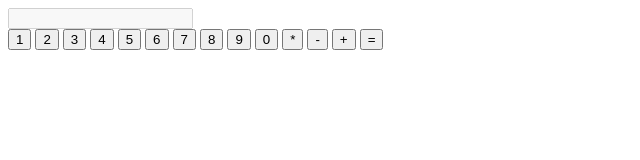
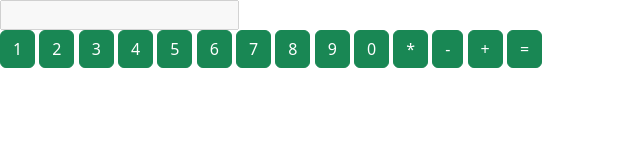
Before and after one commit to EverlastingBigFlo/simpleCalculator-, a plain HTML site: page index.html in a window 1280 px wide. Shown: the whole page, without its empty margins (0-640 px from the left). Drawn offline with nearby package versions, Linux system fonts and the light colour scheme.

Commit message:
changes iin js file

```diff
--- a/index.html
+++ b/index.html
@@ -6,9 +6,16 @@
     <meta name="viewport" content="width=device-width, initial-scale=1.0">
     <title>simpleCalculator</title>
     <script src="script.js" defer></script>
+    <link href="https://cdn.jsdelivr.net/npm/bootstrap@5.3.0-alpha3/dist/css/bootstrap.min.css" rel="stylesheet" integrity="sha384-KK94CHFLLe+nY2dmCWGMq91rCGa5gtU4mk92HdvYe+M/SXH301p5ILy+dN9+nJOZ" crossorigin="anonymous">
+
 </head>
 <body>
-    <div id="show"></div>
+    <div id="show">
+        <button></button>
+    </div>
 
 </body>
+<script src="https://cdn.jsdelivr.net/npm/bootstrap@5.3.0-alpha3/dist/js/bootstrap.bundle.min.js" integrity="sha384-ENjdO4Dr2bkBIFxQpeoTz1HIcje39Wm4jDKdf19U8gI4ddQ3GYNS7NTKfAdVQSZe" crossorigin="anonymous"></script>
+
+<!-- <script src=""></script> -->
 </html>
--- a/script.js
+++ b/script.js
@@ -1,4 +1,4 @@
-class calculator{
+class Calculator{
     screen;
     id;
     element;
@@ -15,25 +15,25 @@ class calculator{
         this.element.innerHTML =
         `<input type="text" disabled>
         <div>
-            <button>1</button>
-            <button>2</button>
-            <button>3</button>
-            <button>4</button>
-            <button>5</button>
-            <button>6</button>
-            <button>7</button>
-            <button>8</button>
-            <button>9</button>
-            <button>0</button>
-            <button>*</button>
-            <button>-</button>
-            <button>+</button>
-            <button>=</button>
+            <button class="btn ${this.color}">1</button>
+            <button class="btn ${this.color}">2</button>
+            <button class="btn ${this.color}">3</button>
+            <button class="btn ${this.color}">4</button>
+            <button class="btn ${this.color}">5</button>
+            <button class="btn ${this.color}">6</button>
+            <button class="btn ${this.color}">7</button>
+            <button class="btn ${this.color}">8</button>
+            <button class="btn ${this.color}">9</button>
+            <button class="btn ${this.color}">0</button>
+            <button class="btn ${this.color}">*</button>
+            <button class="btn ${this.color}">-</button>
+            <button class="btn ${this.color}">+</button>
+            <button class="btn ${this.color}">=</button>
         </div>
         `
 
         this.screen = document.querySelector('#'+this.id+'input');
-        let btns = document.querySelectorAll('#'+this.id+'button')
+        let btns = document.querySelectorAll('#'+this.id+'button');
         btns.forEach((el)=>{
             el.addEventListener('click',(e)=>{
                 if(e.target.innerHTML == '='){
@@ -45,10 +45,10 @@ class calculator{
                     }
                     return;
                 }
-                this.screen.value += e.target.innerHTML
+                this.screen.value += e.target.innerHTML;
             })
         })
     }
 }
 
-new calculator(document.querySelector('#show'))
+new Calculator(document.querySelector('#show'),'btn-success')
```
